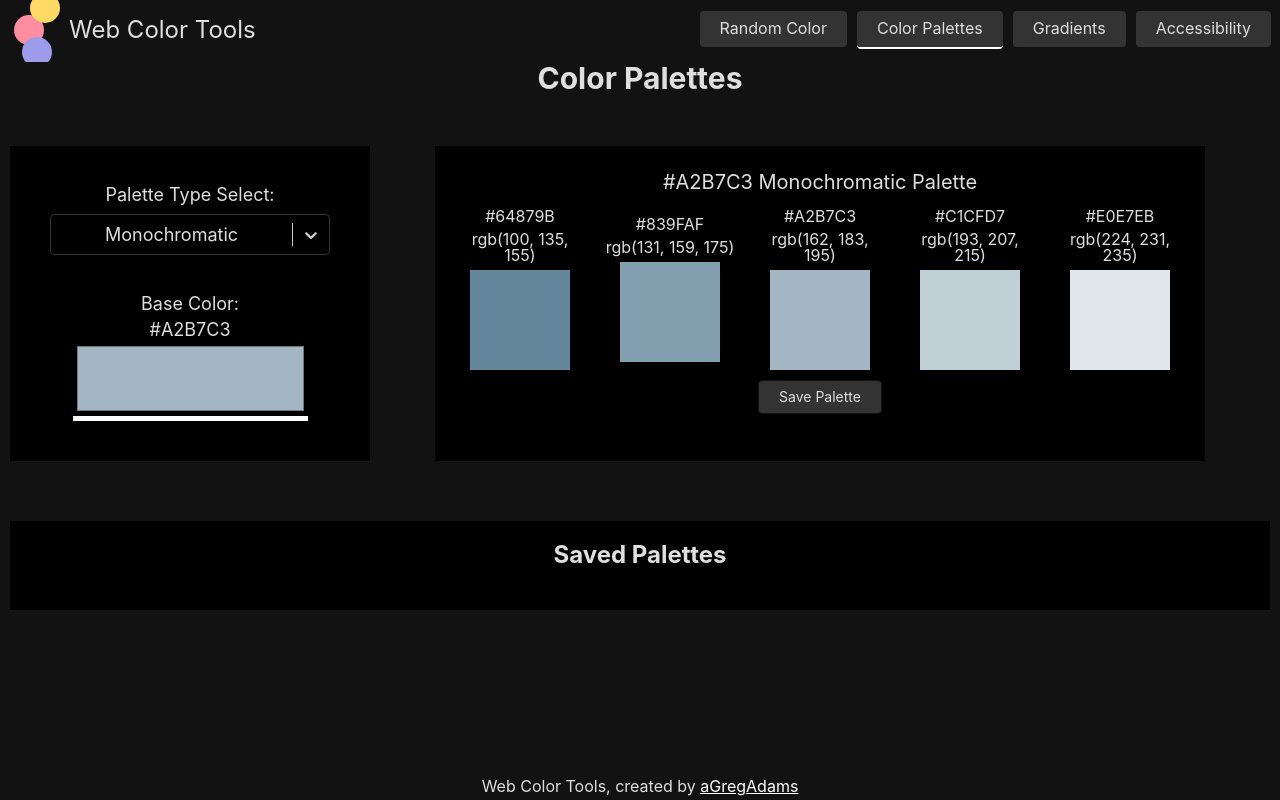
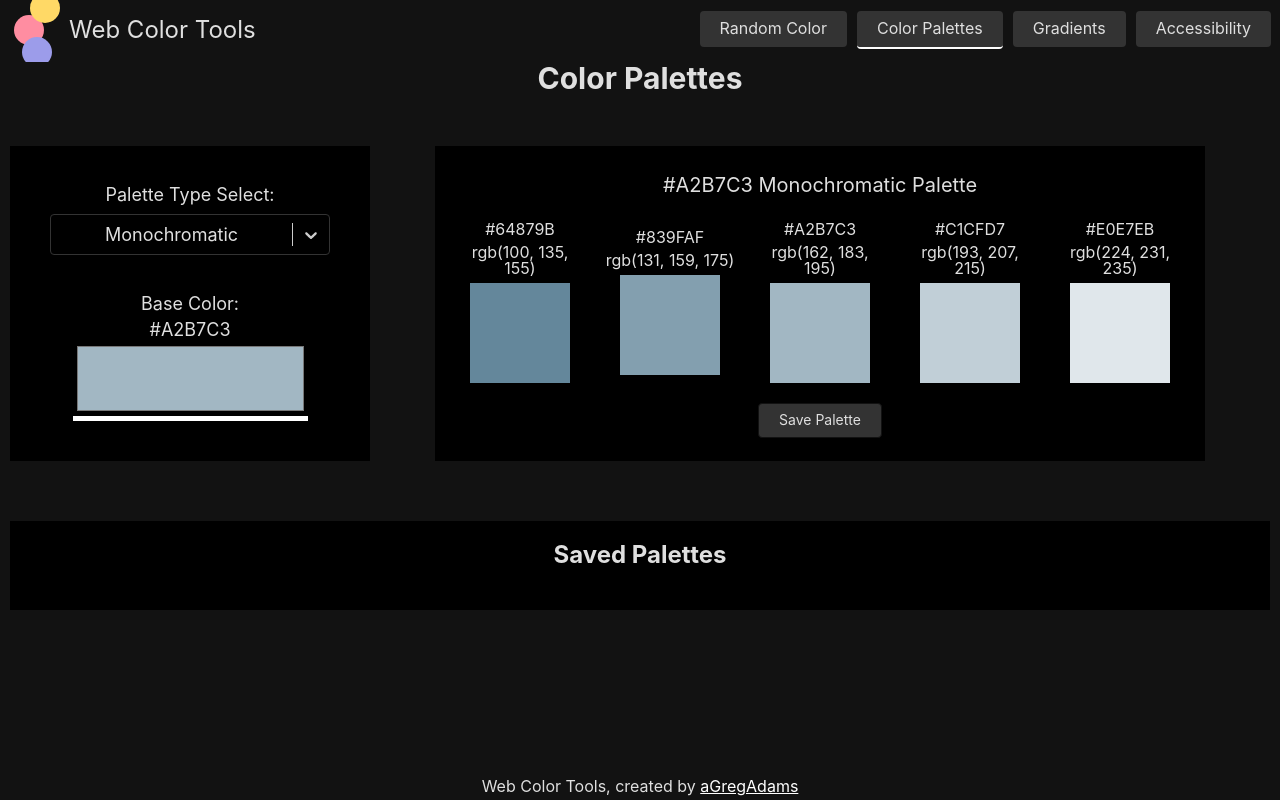
Before and after one commit to goadams/web-color-2, a React (Vite) app: page /palettes in a window 1280 px wide. Built offline with nearby package versions, Linux system fonts and the light colour scheme.

Commit message:
Adjust margin and align styling for ColorPalettes page

```diff
--- a/src/components/ElevatedSection.css
+++ b/src/components/ElevatedSection.css
@@ -4,4 +4,5 @@
     margin: 4rem 1rem 2rem;
     background: var(--color-elevated);
     justify-self: center;
+    align-content: center;
 }
--- a/src/pages/ColorPalettes.css
+++ b/src/pages/ColorPalettes.css
@@ -39,7 +39,6 @@
 .palette-type-select-wrapper label {
     padding-bottom: .5rem;
 }
-
 
 .palette-base-hex-wrapper {
     margin-top: 4rem;
@@ -89,6 +88,7 @@
 
 .palette-display-title {
     font-size: 2rem;
+    margin-bottom: 1rem;
 }
 
 .palette-color-container {
@@ -116,6 +116,9 @@
     justify-self: center;
 }
 
+.save-palette {
+    margin-top: 1rem;
+}
 
 
 /* Saved palettes */
```
